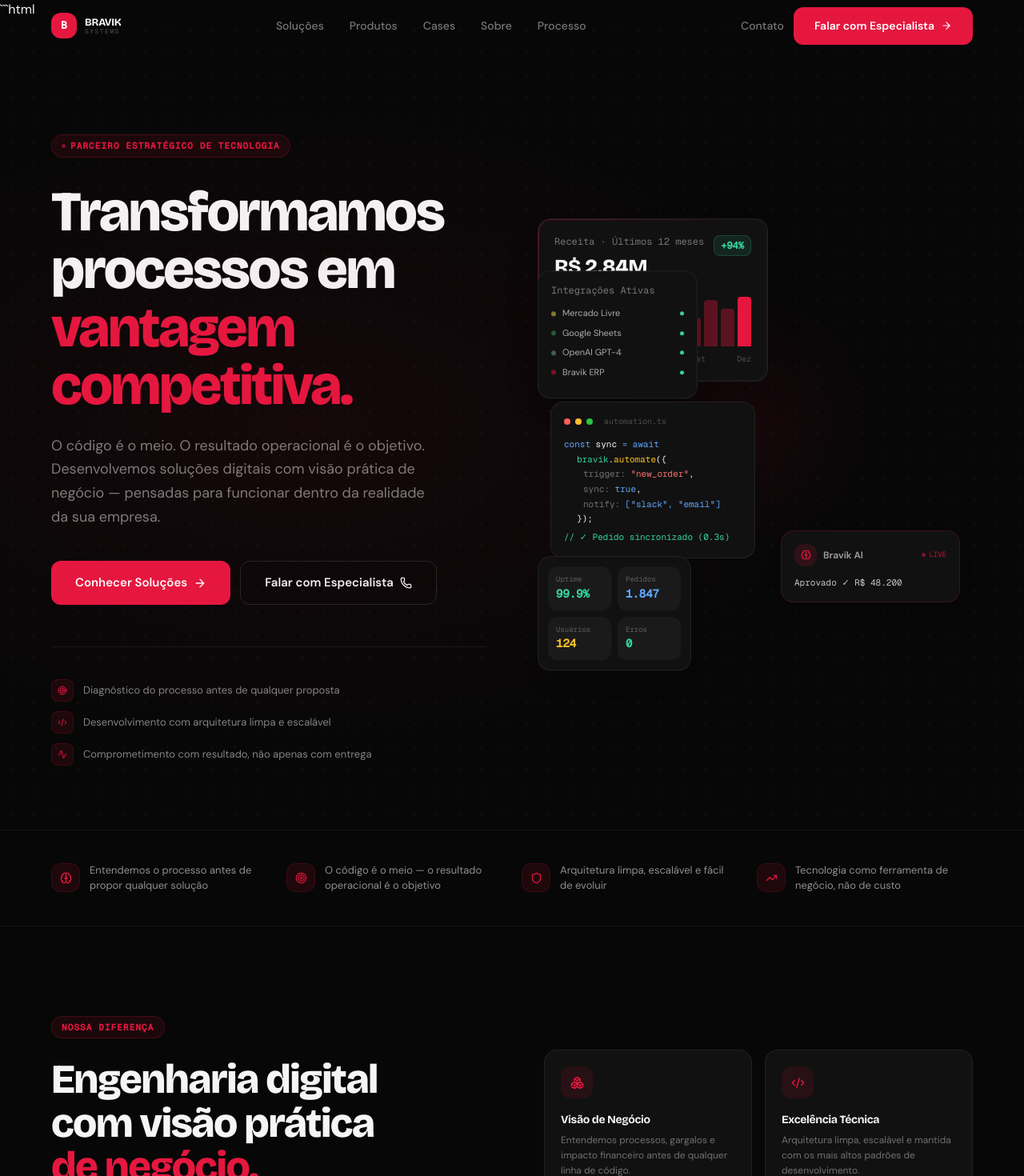
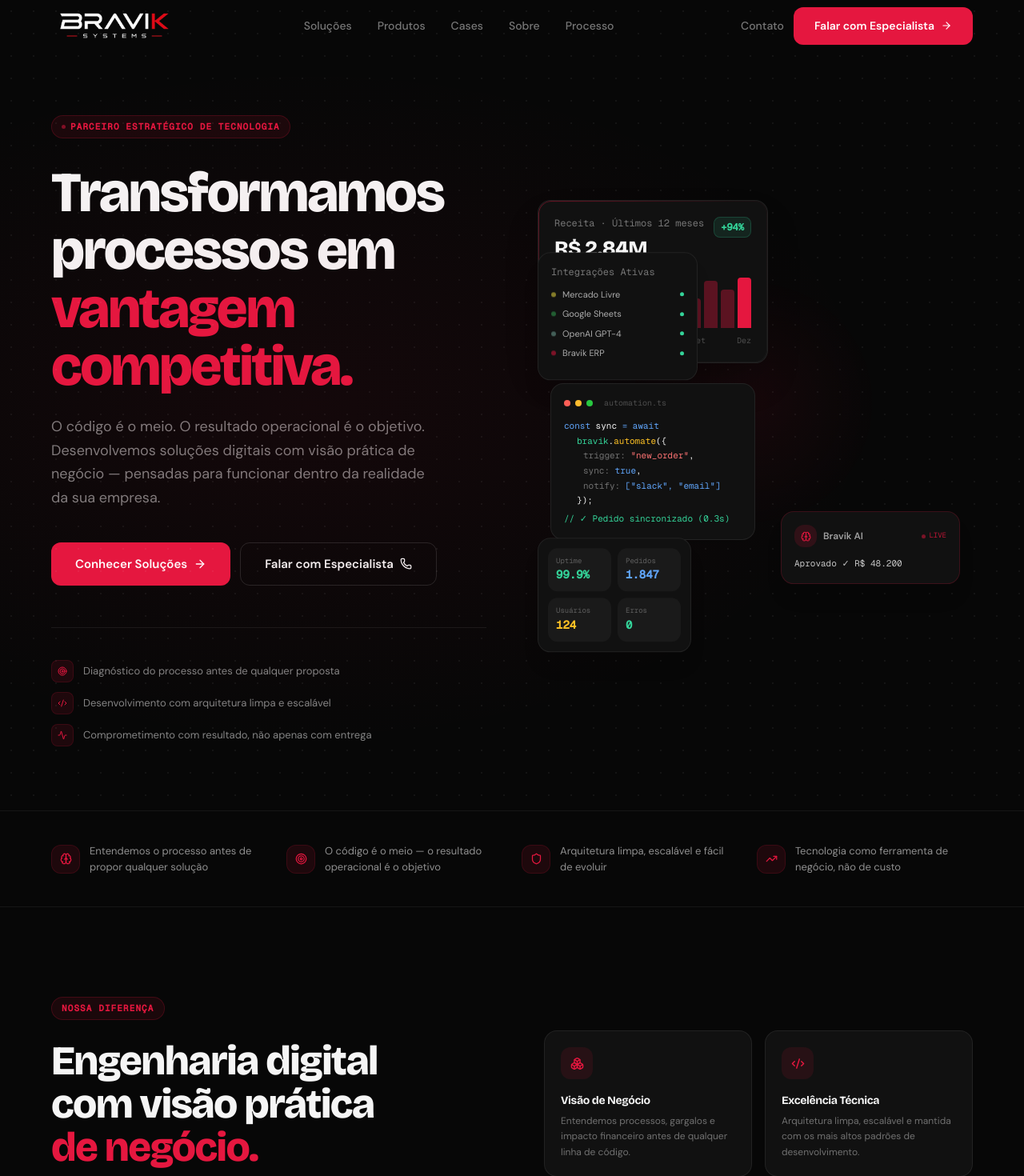
Before and after one commit to BrendonCastroBrnnN/bravik-systems-site, a React (Vite) app: page / in a window 1280 px wide. Shown: the top 1470 px of the page at 80% size. Built offline with nearby package versions, Linux system fonts and the light colour scheme.

Commit message:
feat: finalize Bravik Systems portfolio website

```diff
--- a/src/app/components/cases/CaseCard.tsx
+++ b/src/app/components/cases/CaseCard.tsx
@@ -23,6 +23,7 @@
     img,
     title,
     tag,
+    type,
     status,
     headline,
     highlights,
@@ -55,6 +56,9 @@
 
   const isCompleted =
     status === "Entregue" || status === "Em Operação";
+
+  const isProprietary =
+    type === "Solução Proprietária";
 
   return (
     <motion.div
@@ -158,11 +162,10 @@
               color: isCompleted
                 ? "#34D399"
                 : "#818CF8",
-              border: `1px solid ${
-                isCompleted
-                  ? "rgba(52,211,153,.25)"
-                  : "rgba(129,140,248,.25)"
-              }`,
+              border: `1px solid ${isCompleted
+                ? "rgba(52,211,153,.25)"
+                : "rgba(129,140,248,.25)"
+                }`,
             }}
           >
             {status}
@@ -189,11 +192,47 @@
             fontSize: 14,
             color: "rgba(255,255,255,.5)",
             lineHeight: 1.6,
-            marginBottom: 20,
+            marginBottom: 14,
           }}
         >
           {headline}
         </p>
+
+        <div
+          style={{
+            marginBottom: 20,
+          }}
+        >
+          <span
+            className="mono font-semibold px-3 py-1.5 rounded-full inline-flex items-center gap-2"
+            style={{
+              fontSize: 10,
+              background: isProprietary
+                ? "rgba(229,23,63,.1)"
+                : "rgba(52,211,153,.08)",
+              color: isProprietary
+                ? "#e5173f"
+                : "#34D399",
+              border: `1px solid ${isProprietary
+                ? "rgba(229,23,63,.22)"
+                : "rgba(52,211,153,.2)"
+                }`,
+            }}
+          >
+            <span
+              className="rounded-full"
+              style={{
+                width: 5,
+                height: 5,
+                background: isProprietary
+                  ? "#e5173f"
+                  : "#34D399",
+              }}
+            />
+
+            {type}
+          </span>
+        </div>
 
         <div className="flex flex-col gap-2 mb-6">
           {highlights.map((highlight) => (
--- a/src/app/components/layout/Footer.tsx
+++ b/src/app/components/layout/Footer.tsx
@@ -87,53 +87,20 @@
         >
           <div className="lg:col-span-2">
             <div
-              className="flex items-center gap-2.5"
               style={{
                 marginBottom: 20,
               }}
             >
-              <div
-                className="rounded-xl flex items-center justify-center flex-shrink-0"
+              <img
+                src="/BravikSystemsBGBR.png"
+                alt="Bravik Systems"
                 style={{
-                  width: 36,
-                  height: 36,
-                  background: "#e5173f",
+                  width: "auto",
+                  height: 80,
+                  display: "block",
+                  objectFit: "contain",
                 }}
-              >
-                <span
-                  className="mono font-bold text-white"
-                  style={{
-                    fontSize: 14,
-                  }}
-                >
-                  B
-                </span>
-              </div>
-
-              <div className="flex flex-col leading-none">
-                <span
-                  style={{
-                    fontWeight: 800,
-                    fontFamily:
-                      "'Bricolage Grotesque',sans-serif",
-                    fontSize: 15,
-                  }}
-                >
-                  {COMPANY.name.toUpperCase()}
-                </span>
-
-                <span
-                  className="mono"
-                  style={{
-                    fontSize: 9,
-                    color: "rgba(255,255,255,.3)",
-                    letterSpacing: ".18em",
-                    textTransform: "uppercase",
-                  }}
-                >
-                  {COMPANY.slogan}
-                </span>
-              </div>
+              />
             </div>
 
             <p
--- a/src/app/components/layout/Navbar.tsx
+++ b/src/app/components/layout/Navbar.tsx
@@ -1,6 +1,5 @@
 import { useEffect, useState } from "react";
 import { ArrowRight, Menu, X } from "lucide-react";
-import { COMPANY } from "../../constants/company";
 import { CONTACT } from "../../constants/contact";
 import { navigationLinks } from "../../data/navigation";
 
@@ -48,45 +47,16 @@
           style={{ textDecoration: "none" }}
           aria-label="Voltar ao início"
         >
-          <div
-            className="rounded-xl flex items-center justify-center flex-shrink-0"
+          <img
+            src="/BravikSystemsBGBR.png"
+            alt="Bravik Systems"
             style={{
-              width: 32,
-              height: 32,
-              background: "#e5173f",
+              width: "auto",
+              height: 55,
+              display: "block",
+              objectFit: "contain",
             }}
-          >
-            <span
-              className="mono font-bold text-white"
-              style={{ fontSize: 13 }}
-            >
-              B
-            </span>
-          </div>
-
-          <div className="flex flex-col leading-none">
-            <span
-              className="font-bold text-white tracking-tight"
-              style={{
-                fontSize: 13,
-                fontFamily: "'Bricolage Grotesque',sans-serif",
-              }}
-            >
-              {COMPANY.shortName.toUpperCase()}
-            </span>
-
-            <span
-              className="mono"
-              style={{
-                fontSize: 8,
-                letterSpacing: ".18em",
-                color: "rgba(255,255,255,.3)",
-                textTransform: "uppercase",
-              }}
-            >
-              {COMPANY.name.replace(`${COMPANY.shortName} `, "")}
-            </span>
-          </div>
+          />
         </a>
 
         <nav
--- a/src/app/components/sections/About.tsx
+++ b/src/app/components/sections/About.tsx
@@ -2,28 +2,22 @@
 
 const timeline = [
   {
-    year: "2022",
-    title: "Fundação",
+    year: "2025",
+    title: "Fundação da Bravik Systems",
     description:
-      "A Bravik Systems nasce da união entre experiência prática em gestão empresarial, processos produtivos e desenvolvimento de software.",
+      "Início da empresa com foco no desenvolvimento de soluções digitais para negócios, unindo experiência prática em gestão e tecnologia.",
   },
   {
-    year: "2023",
-    title: "Primeiros Projetos",
+    year: "2026",
+    title: "Primeiros Produtos Próprios",
     description:
-      "Entrega dos primeiros sistemas e websites para clientes nos setores industrial, automotivo e comercial.",
+      "Desenvolvimento do Bravik ERP, ML Automation System e evolução do portfólio de sites, sistemas e automações.",
   },
   {
-    year: "2024",
-    title: "Expansão e Produtos",
+    year: "Hoje",
+    title: "Em constante evolução",
     description:
-      "Desenvolvimento do Bravik ERP, ML Automation System e crescimento expressivo da base de clientes.",
-  },
-  {
-    year: "2025",
-    title: "Inovação com IA",
-    description:
-      "Início do Bravik AI Quotes e consolidação como parceira estratégica de tecnologia para médias empresas.",
+      "Construindo soluções digitais que simplificam processos e geram valor para empresas de diferentes segmentos.",
   },
 ];
 
--- a/src/app/data/cases.ts
+++ b/src/app/data/cases.ts
@@ -4,8 +4,13 @@
   | "Em Operação"
   | "Em Planejamento";
 
+export type CaseType =
+  | "Projeto para Cliente"
+  | "Solução Proprietária";
+
 export interface CaseStudy {
   tag: string;
+  type: CaseType;
   status: CaseStatus;
   title: string;
   headline: string;
@@ -22,6 +27,7 @@
 export const cases: CaseStudy[] = [
   {
     tag: "Indústria",
+    type: "Projeto para Cliente",
     status: "Entregue",
     title: "Grupo Clemal",
     headline: "Website institucional para empresa do setor industrial.",
@@ -44,6 +50,7 @@
   },
   {
     tag: "Automotivo",
+    type: "Projeto para Cliente",
     status: "Entregue",
     title: "Auto Onze",
     headline: "Website institucional com foco em presença local e contato direto.",
@@ -65,6 +72,7 @@
   },
   {
     tag: "Construção",
+    type: "Projeto para Cliente",
     status: "Entregue",
     title: "Big Lajes",
     headline: "Website empresarial para apresentação de produtos e captação de orçamentos.",
@@ -86,6 +94,7 @@
   },
   {
     tag: "Sistema Interno",
+    type: "Solução Proprietária",
     status: "Em Desenvolvimento",
     title: "Bravik ERP",
     headline: "Sistema de gestão de processos produtivos em desenvolvimento pela Bravik.",
@@ -114,6 +123,7 @@
   },
   {
     tag: "Automação",
+    type: "Solução Proprietária",
     status: "Em Operação",
     title: "ML Automation System",
     headline:
@@ -141,6 +151,7 @@
   },
   {
     tag: "IA · Em Planejamento",
+    type: "Solução Proprietária",
     status: "Em Planejamento",
     title: "Bravik AI Quotes",
     headline:
```
Also changed, not shown: index.html (+14 -11 lines), public/BravikSystemsBGBR.png (added).
